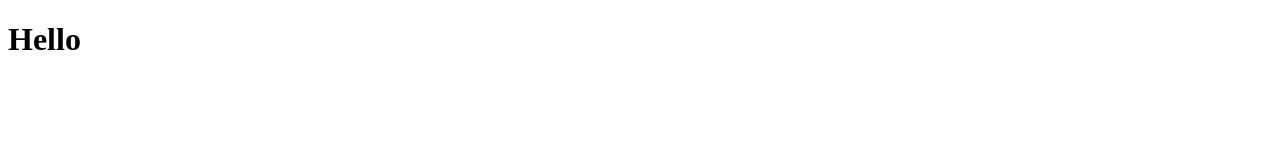
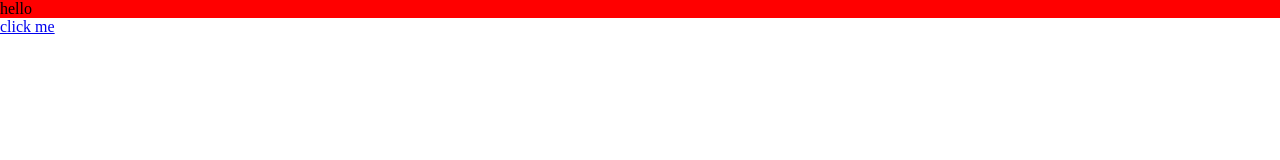
Before and after one commit to sohelshaikh74/JAVASCRIPT1, a plain HTML site: page Js consept/index.html in a window 1280 px wide. Drawn offline with Linux system fonts and the light colour scheme.

Commit message:
All updated

```diff
--- a/Js consept/index.html
+++ b/Js consept/index.html
@@ -5,10 +5,25 @@
     <meta charset="UTF-8">
     <meta name="viewport" content="width=device-width, initial-scale=1.0">
     <title>Document</title>
+    <style>
+        * {
+            margin: 0;
+            padding: 0;
+        }
+
+        div {
+            margin: 0 auto;
+            background-color: red;
+        }
+    </style>
 </head>
 
 <body>
-    <h1>Hello</h1>
+    <div>
+        <p>hello</p>
+    </div>
+    <a href="https://www.google.com" target="_self">click me</a>
+    <script src="pract.js"></script>
 </body>
 
 </html>
--- a/Js consept/pract.js
+++ b/Js consept/pract.js
@@ -1,7 +1,3 @@
-// reverse a string without built in funciton
-// check if a string is a palindrome or not
-// find the largest number in the given array
-// remove duplicate element from an array
-// sum of an array
-// fizz bubzz game
-// convert first letter in captial of each of word in javas
+const arr = ["john", "mark", "steve"]; //convert arary to string
+let result = arr.toString();
+console.log(result);
```
